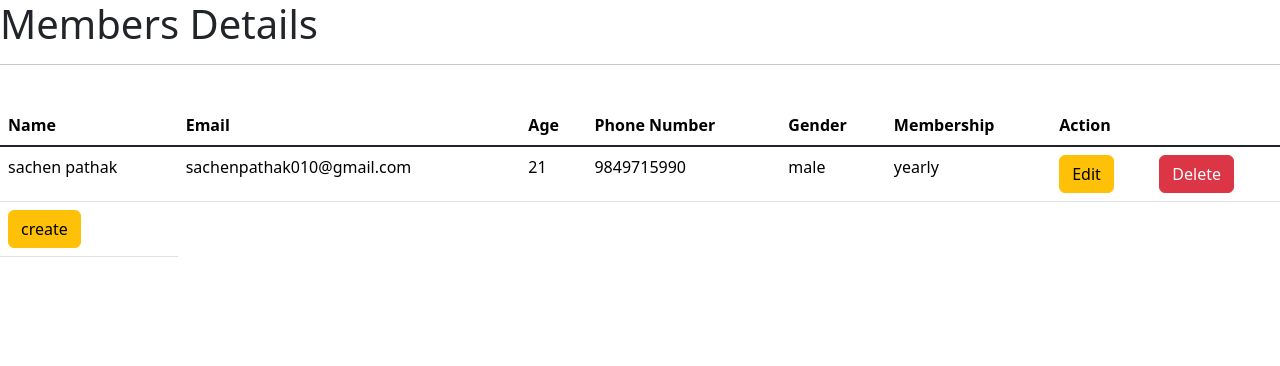
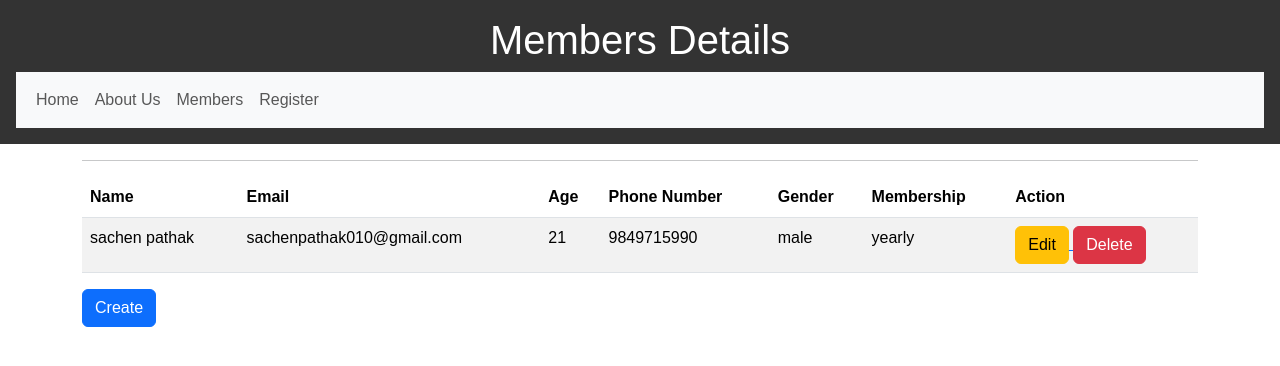
Before and after one commit to Sachen-07/Gym-Management-System-Archive, a Django app: page /members/ in a window 1280 px wide. Shown: the top 366 px of the page. Run offline with Django 5.2, Linux system fonts and the light colour scheme; data comes from the database, SQL or seed files in the repository; both versions use the stored data as it was after the commit.

Commit message:
update views aboutus member and index

```diff
--- a/Template/edit.html
+++ b/Template/edit.html
@@ -54,16 +54,17 @@
           input[type="submit"]:hover {
               background-color: #45a049;
           }
+
       </style>
 </head>
 <body>
 
       <div class="container">
         <h2>Gym Membership Registration</h2>
-        <form action="{% url 'members' %} " method="POST">
+        <form action="{% url 'edit' todo.id %} " method="POST">
             {% csrf_token %}
             <label for="fname">Full name:</label>
-            <input type="text" value="{{todo.name}}" id="fname" name="fname" required>
+            <input type="text" value="{{todo.name}}" id="fname" name="name" required>
 
 
 
--- a/Template/index.html
+++ b/Template/index.html
@@ -61,6 +61,7 @@
       <div class="container">
         <h2>Gym Membership Registration</h2>
         <form action=" {% url "create" %} " method="POST">
+
           {% csrf_token %}
             <label for="name">Full name:</label>
             <input type="text" id="name" name="name" required>
--- a/Template/members.html
+++ b/Template/members.html
@@ -9,28 +9,67 @@
     <script src="https://cdn.jsdelivr.net/npm/bootstrap@5.3.3/dist/js/bootstrap.bundle.min.js"
         integrity="sha384-YvpcrYf0tY3lHB60NNkmXc5s9fDVZLESaAA55NDzOxhy9GkcIdslK1eN7N6jIeHz"
         crossorigin="anonymous"></script>
+    <style>
+        body {
+            font-family: Arial, sans-serif;
+            margin: 0;
+            padding: 0;
+        }
+
+        header {
+            background-color: #333;
+            color: white;
+            padding: 1rem;
+            text-align: center;
+        }
+
+    </style>
 </head>
 <body>
+    <header>
         <h1>Members Details</h1>
+        <nav class="navbar navbar-expand-lg navbar-light bg-light">
+            <div class="container-fluid">
+
+                <div class="collapse navbar-collapse" id="navbarNav">
+                    <ul class="navbar-nav">
+                        <li class="nav-item">
+                            <a class="nav-link" aria-current="page" href="/">Home</a>
+                        </li>
+                        <li class="nav-item">
+                            <a class="nav-link" href="/about">About Us</a>
+                        </li>
+                        <li class="nav-item">
+                            <a class="nav-link" href="/members">Members</a>
+                        </li>
+                        <li class="nav-item">
+                            <a class="nav-link" href="/create">Register</a>
+                        </li>
+                    </ul>
+                </div>
+            </div>
+        </nav>
+
+    </header>
+
+
+    <div class="container">
         <hr>
-    <table class="table">
+        <table class="table table-striped">
             <thead>
-            <tr></tr>
-
-            <th scope="'col">Name</th>
-            <th scope="'col">Email</th>
-            <th scope="'col">Age</th>
-            <th scope="'col">Phone Number</th>
-            <th scope="'col">Gender</th>
-            <th scope="'col">Membership</th>
-            <th scope="'col">Action</th>
+                <tr>
+                    <th scope="col">Name</th>
+                    <th scope="col">Email</th>
+                    <th scope="col">Age</th>
+                    <th scope="col">Phone Number</th>
+                    <th scope="col">Gender</th>
+                    <th scope="col">Membership</th>
+                    <th scope="col">Action</th>
                 </tr>
             </thead>
-        <tbody class="table-group-divider">
+            <tbody>
                 {% for Todo in Todos %}
                 <tr>
-
-
                     <td>{{Todo.name}}</td>
                     <td>{{Todo.email}}</td>
                     <td>{{Todo.age}}</td>
@@ -38,30 +77,21 @@
                     <td>{{Todo.gender}}</td>
                     <td>{{Todo.membership}}</td>
                     <td>
-                        <a href="{% url 'edit' pk=Todo.id %}" >
+                        <a href="{% url 'edit' pk=Todo.id %}">
                             <button type="button" class="btn btn-warning">Edit</button>
                         </a>
-
-                    </td>
-                    <td>
-                    <a href="{% url 'delete' pk=Todo.id %}" >
+                        <a href="{% url 'delete' pk=Todo.id %}">
                             <button type="button" class="btn btn-danger">Delete</button>
                         </a>
                     </td>
-
-
                 </tr>
                 {% endfor %}
             </tbody>
-        <br>
-        <td>
-            <a href="{% url 'create' %}" >
-            <button type="button" class="btn btn-warning">create</button>
+        </table>
+        <a href="{% url 'create' %}">
+            <button type="button" class="btn btn-primary">Create</button>
         </a>
-
-        </td>
-    </table>
-
+    </div>
 </body>
 <script src="https://cdn.jsdelivr.net/npm/@popperjs/core@2.11.8/dist/umd/popper.min.js"
     integrity="sha384-I7E8VVD/ismYTF4hNIPjVp/Zjvgyol6VFvRkX/vR+Vc4jQkC+hVqc2pM8ODewa9r"
--- a/gymapp/views.py
+++ b/gymapp/views.py
@@ -21,6 +21,7 @@ def edit(request, pk):
     if request.method == 'POST':
         todo_obj.name=request.POST.get('name')
         todo_obj.email=request.POST.get('email')
+        print('hello')
         todo_obj.age=request.POST.get('age')
         todo_obj.phone=request.POST.get('phone')
         todo_obj.gender=request.POST.get('gender')
```
Also changed, not shown: Template/about-us.html (+19 -0 lines), db.sqlite3. Lines whose indentation alone changed are shown as unchanged.
